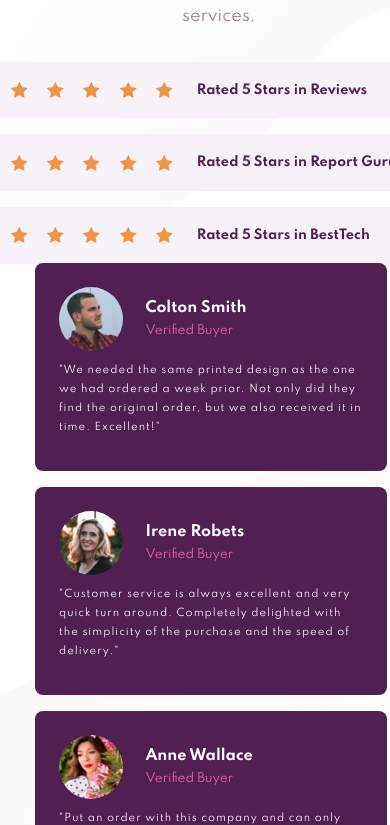
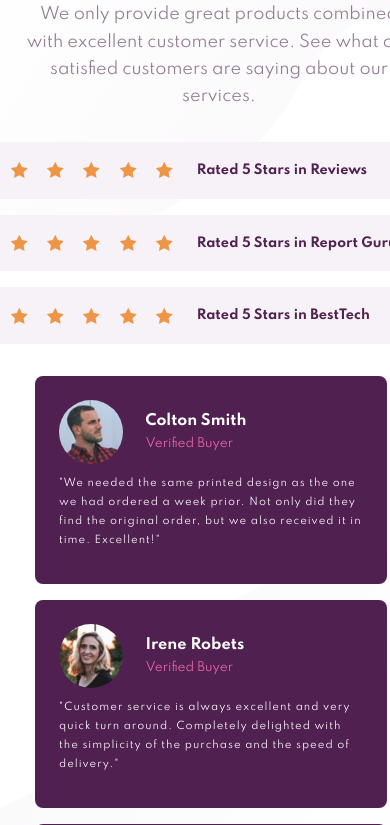
Before and after one commit to sebascarreram/frontend-challenges, a website: page social-proof-section-master/index.html in a window 390 px wide. Shown: the part 233-1058 px from the top of the page. Drawn offline with Linux system fonts and the light colour scheme.

Commit message:
fixed responsive header

```diff
--- a/social-proof-section-master/sass/_layout.scss
+++ b/social-proof-section-master/sass/_layout.scss
@@ -3,7 +3,7 @@
 header {
   //  margin-top: 4rem;
   max-width: 90rem;
-  height: 55vh;
+  min-height: 55vh;
   display: flex;
   justify-content: center;
   align-items: center;
@@ -16,6 +16,7 @@ header {
   @include respond(tab-port) {
     flex-direction: column;
     text-align: center;
+    margin-top: 3rem;
   }
 }
 
```
Also changed, not shown: social-proof-section-master/css/style.css.
